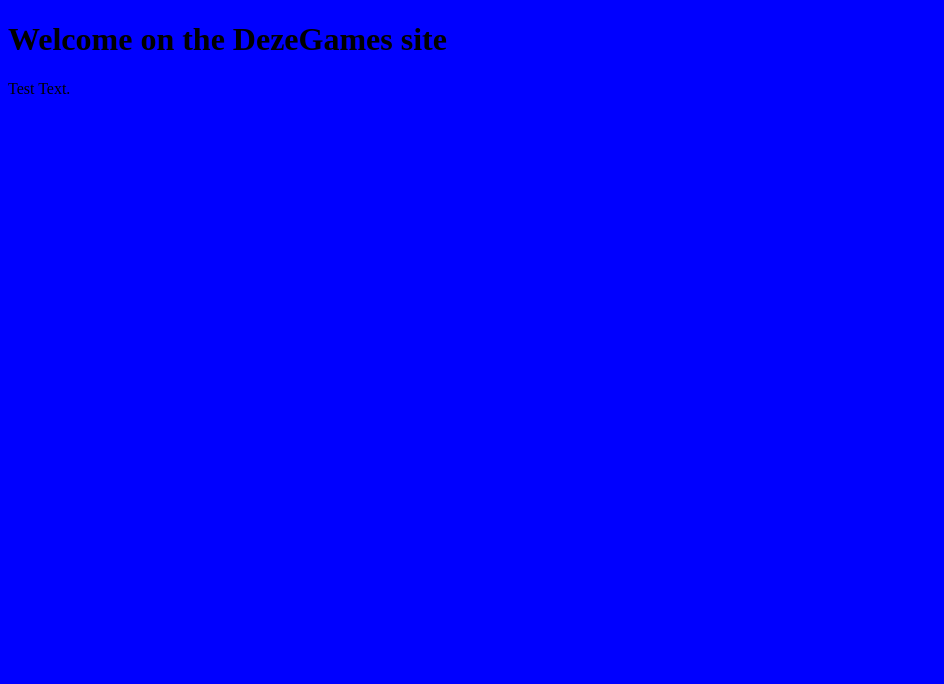
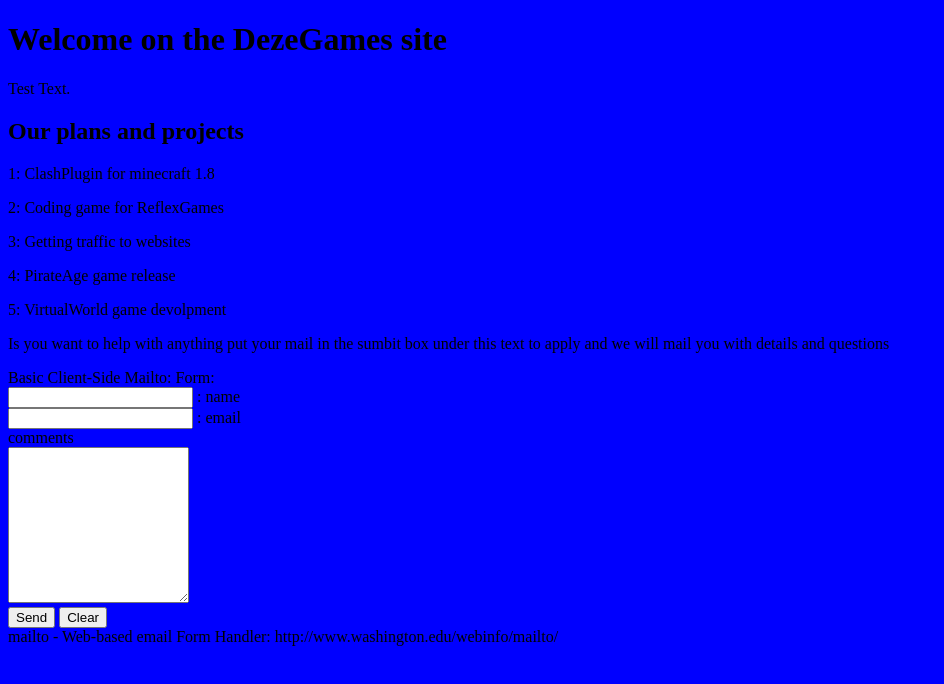
Before and after one commit to reflexgames/server, a plain HTML site: page index.html in a window 1280 px wide. Shown: the whole page, without its empty margins (0-944 px from the left). Drawn offline with Linux system fonts and the light colour scheme.

Commit message:
Update index.html

```diff
--- a/index.html
+++ b/index.html
@@ -5,5 +5,29 @@
 <h1>Welcome on the DezeGames site</h1>
 <p>Test Text.</p>
 
+<h2>Our plans and projects</h2>
+<p>1: ClashPlugin for minecraft 1.8</p>
+<p>2: Coding game for ReflexGames</p>
+<p>3: Getting traffic to websites</p>
+<p>4: PirateAge game release</p>
+<p>5: VirtualWorld game devolpment</p>
+<p></p>
+<p></p>
+<p>Is you want to help with anything put your mail in the sumbit box under this text to apply and we will mail you with details and questions</p>
+Basic Client-Side Mailto: Form:
+
+<form method="post" action="mailto:someone@$nailmail.com" enctype="text/plain">
+<input type="text" name="username"> : name <br>
+<input type="text" name="email"> : email <br>
+comments <br>
+<textarea name="comments" rows="10" wrap="hard">
+</textarea>
+<input name="redirect" type="hidden" value="index.html">
+<input name="NEXT_URL" type="hidden" value="index.html"><br>
+<input type="submit" value="Send">
+<input type="reset" value="Clear">
+</form>
+
+mailto - Web-based email Form Handler: http://www.washington.edu/webinfo/mailto/
 </body>
 </html>
```
